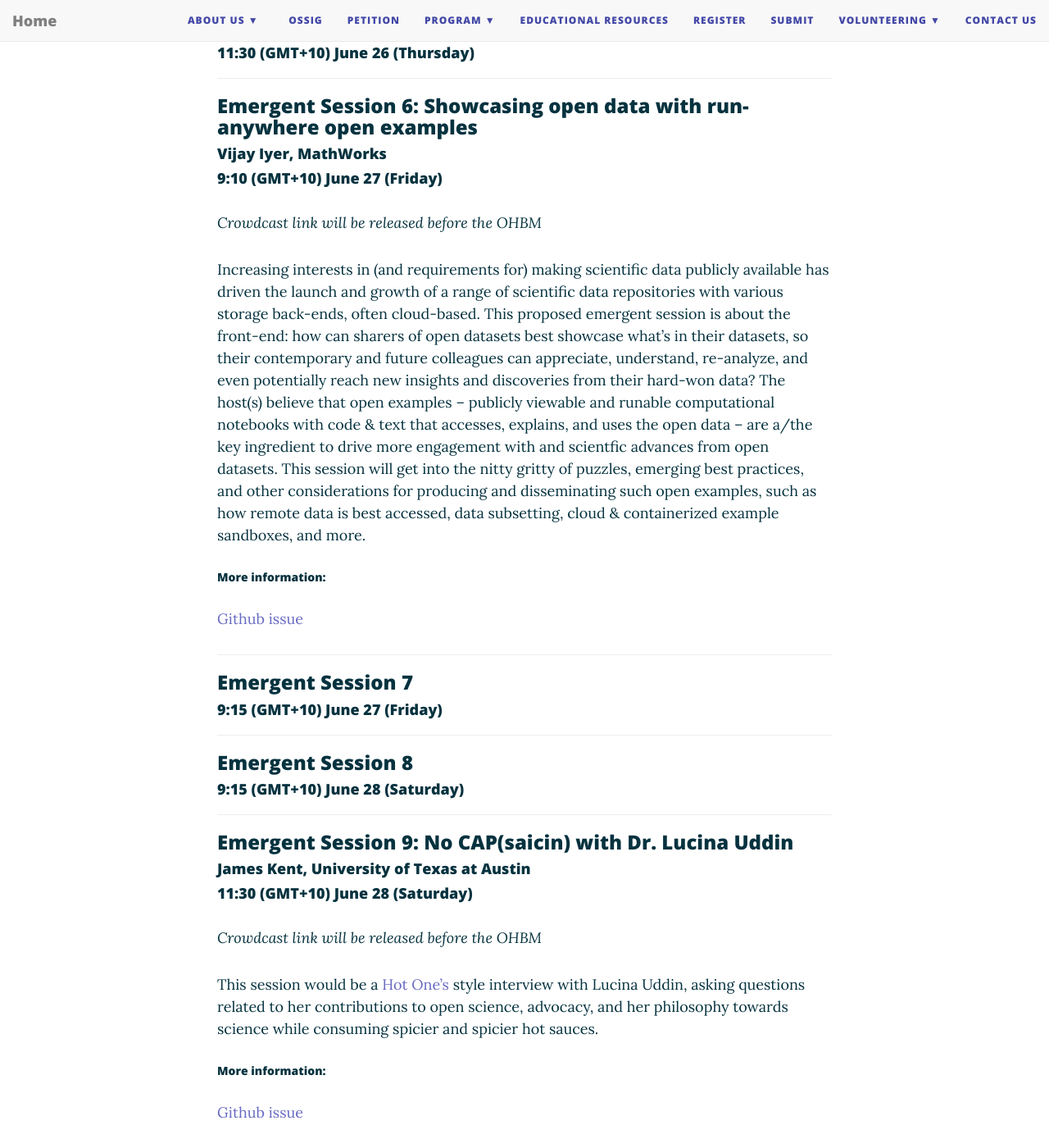
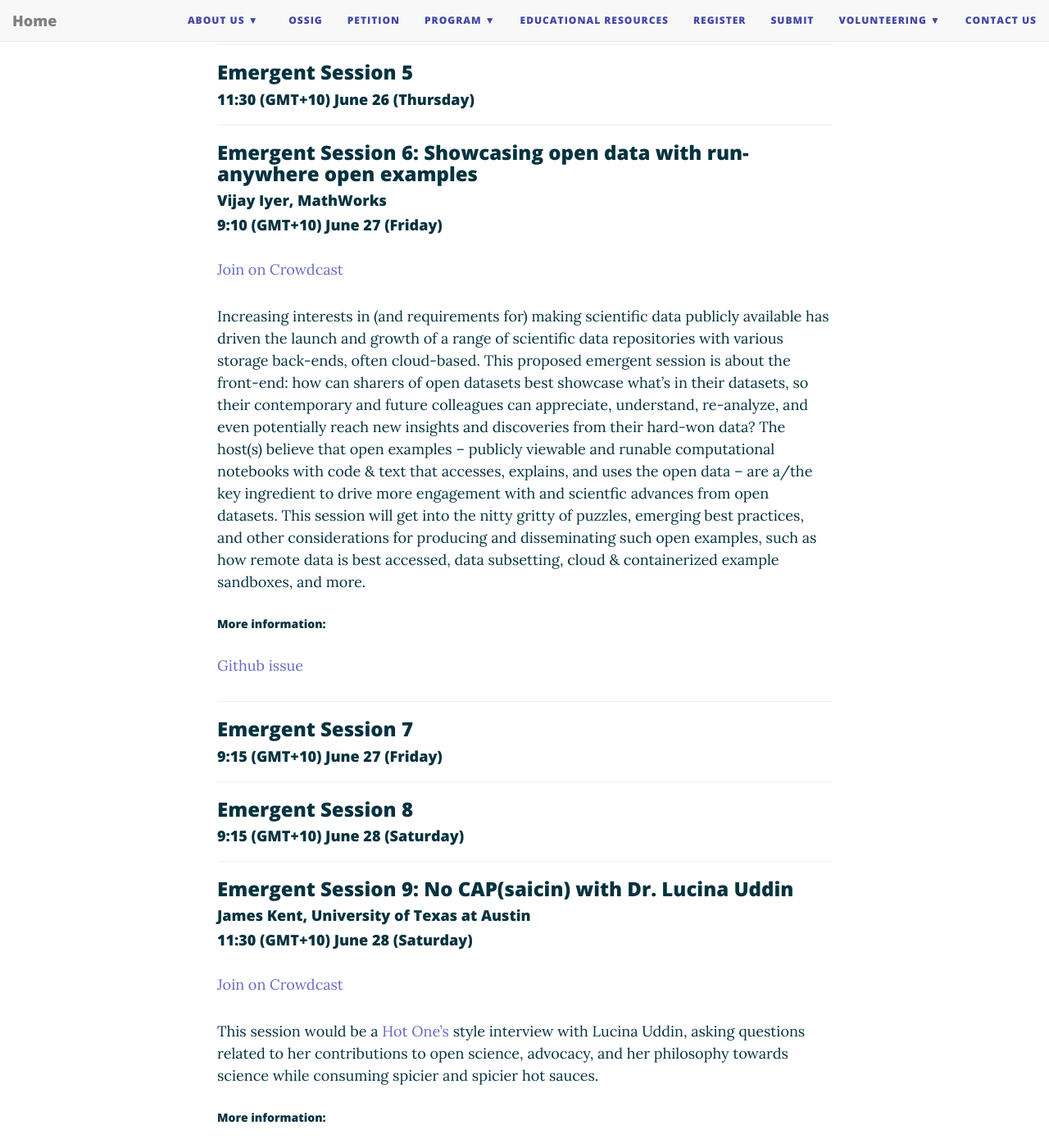
Before and after one commit to ohbm/osr2025, a Jekyll site: the page built from emergent.md, in a window 1280 px wide and 1400 px high, scrolled down 3124 px. Shown: the whole window at 82% size. Built offline with Jekyll 4.4.1, drawn with Linux system fonts in a browser that asks for light colours; nearby versions of some CDN libraries; some of the changed text lies outside the part shown.

Commit message:
Update crowdcast link

```diff
--- a/emergent.md
+++ b/emergent.md
@@ -31,9 +31,7 @@
 
 #### Kim Ray, University of Texas at Austin
 #### 9:00 (GMT+10) June 25 (Wednesday)
-<!-- [Join on Crowdcast](https://www.crowdcast.io/c/osr-2024-emergent-1) -->
-
-*Crowdcast link will be released before the OHBM*
+[Join on Crowdcast](https://www.crowdcast.io/c/osr-round-table-1)
 
 <p></p>
 The Brain Imaging Data Structure (BIDS) standard is a community-led effort to standardize how we organize and describe neuroimaging data. BIDS currently supports multiple neuroimaging modalities and more are under active development. Our community is large and spread across disciplines and domains. In this Town Hall event we will announce recent BIDS achievements and updates from the BIDS extension proposal working groups. After announcements, we will open the Town Hall to public comment and questions. Representatives of the BIDS Steering and Maintainers groups will be present to respond to questions. We are eager to discuss the state and future of BIDS as a community standard!
@@ -78,7 +76,7 @@
 
 #### Cooper Smout. (1) Open Heart & Mind (OHM), (2) Institute for Globally Distributed Open Research and Education (IGDORE)
 #### 9:15 (GMT+10) June 26 (Thursday)
-<!-- [Join on Crowdcast](https://www.crowdcast.io/c/osr-2024-emergent-3) -->
+[Join on Crowdcast](https://www.crowdcast.io/c/osr-2025-emergent-4-metavaluation)
 
 *Crowdcast link will be released before the OHBM*
 
@@ -129,9 +127,7 @@
 
 #### Vijay Iyer, MathWorks
 #### 9:10 (GMT+10) June 27 (Friday)
-<!-- [Join on Crowdcast](https://www.crowdcast.io/c/osr-2024-emergent-5) -->
-
-*Crowdcast link will be released before the OHBM*
+[Join on Crowdcast](https://www.crowdcast.io/c/osr-2025-emergent-6-opendata)
 
 <p></p>
 Increasing interests in (and requirements for) making scientific data publicly available has driven the launch and growth of a range of scientific data repositories with various storage back-ends, often cloud-based. This proposed emergent session is about the front-end: how can sharers of open datasets best showcase what's in their datasets, so their contemporary and future colleagues can appreciate, understand, re-analyze, and even potentially reach new insights and discoveries from their hard-won data? The host(s) believe that open examples -- publicly viewable and runable computational notebooks with code & text that accesses, explains, and uses the open data -- are a/the key ingredient to drive more engagement with and scientfic advances from open datasets. This session will get into the nitty gritty of puzzles, emerging best practices, and other considerations for producing and disseminating such open examples, such as how remote data is best accessed, data subsetting, cloud & containerized example sandboxes, and more.
@@ -161,9 +157,7 @@
 
 #### James Kent, University of Texas at Austin
 #### 11:30 (GMT+10) June 28 (Saturday)
-<!-- [Join on Crowdcast](https://www.crowdcast.io/c/osr-2024-emergent-5) -->
-
-*Crowdcast link will be released before the OHBM*
+[Join on Crowdcast](https://www.crowdcast.io/c/osr-2025-emergent-9)
 
 <p></p>
 This session would be a [Hot One's](https://www.youtube.com/playlist?list=PLAzrgbu8gEMIIK3r4Se1dOZWSZzUSadfZ) style interview with Lucina Uddin, asking questions related to her contributions to open science, advocacy, and her philosophy towards science while consuming spicier and spicier hot sauces.
```
Also changed, not shown: panel.md (+1 -1 lines), schedule.md (+8 -8 lines), tabletalk.md (+4 -4 lines).
